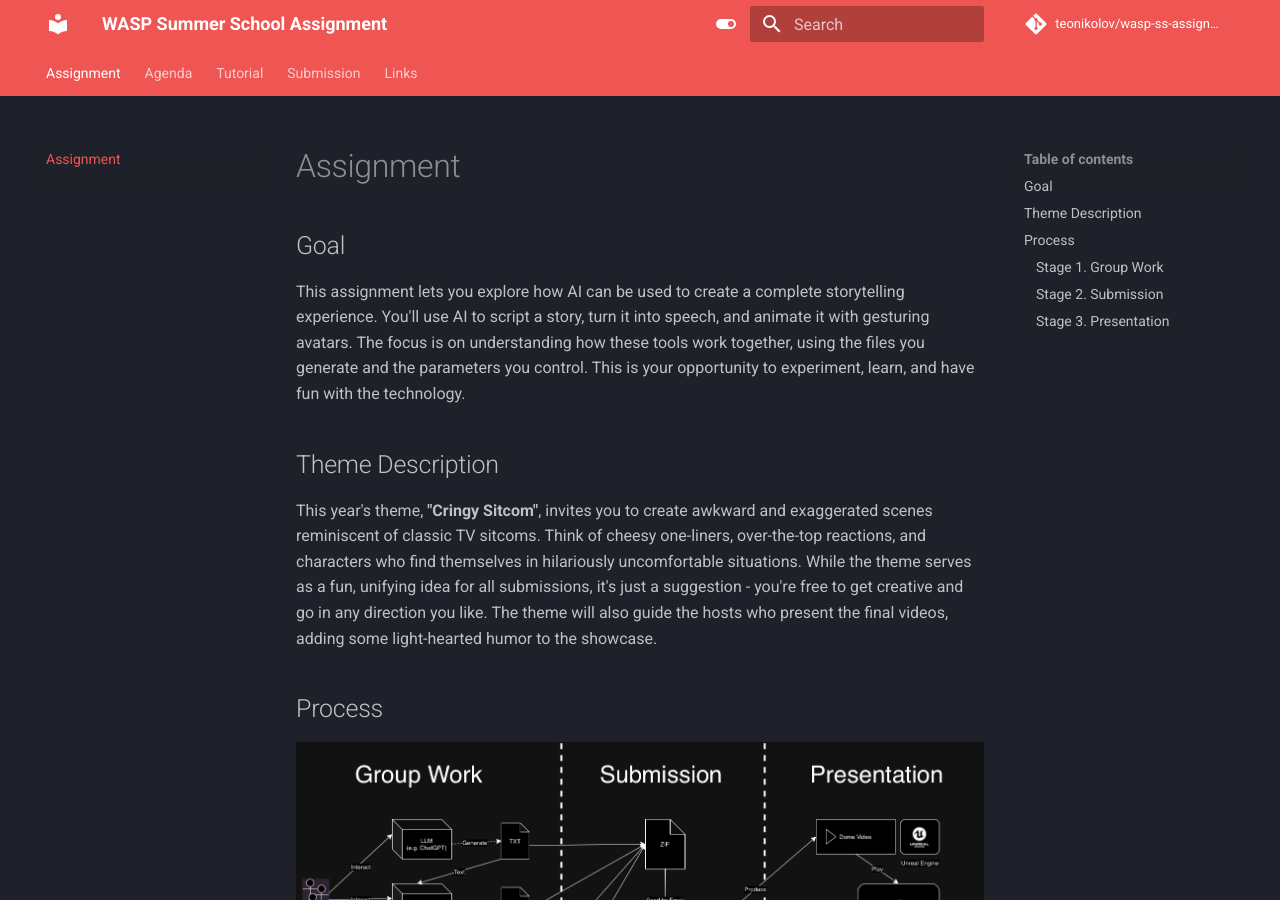
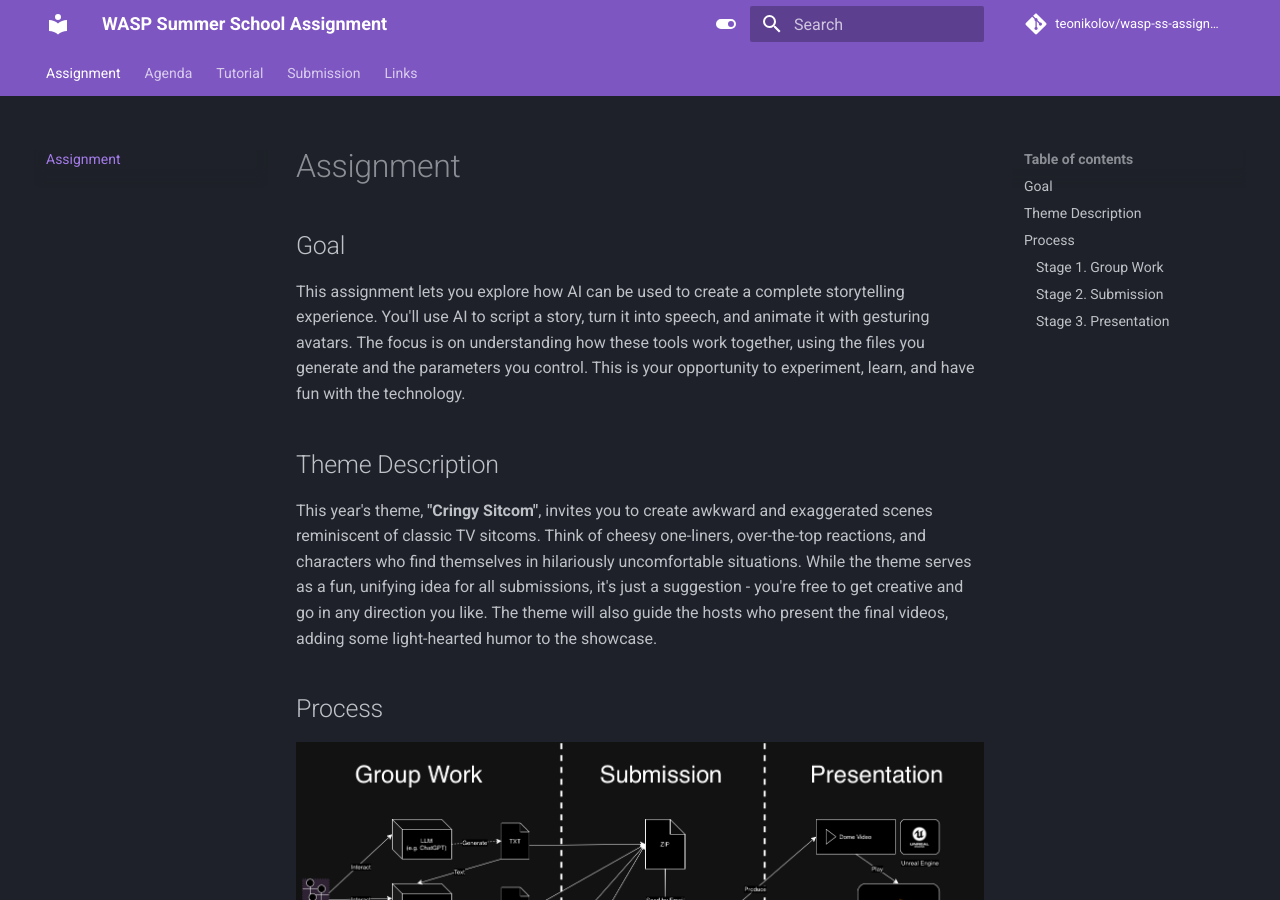
Before and after one commit to TeoNikolov/wasp-ss-assignment, an MkDocs documentation site: the page built from docs/index.md, in a window 1280 px wide and 900 px high. Built offline with MkDocs 1.6.1 and Material for MkDocs 9.7.7, drawn with Linux system fonts in a browser that asks for light colours; comment, search, counter and statistics services are not loaded.

Commit message:
Update mkdocs.yml

```diff
--- a/mkdocs.yml
+++ b/mkdocs.yml
@@ -8,14 +8,14 @@ theme:
   name: material
   palette:
     - scheme: slate
-      primary: red
-      accent: red
+      primary: deep purple
+      accent: deep purple
       toggle:
         icon: material/toggle-switch
         name: Switch to light mode
     - scheme: default
-      primary: indigo
-      accent: indigo
+      primary: black
+      accent: black
       toggle:
         icon: material/toggle-switch-off-outline
         name: Switch to dark mode
```
